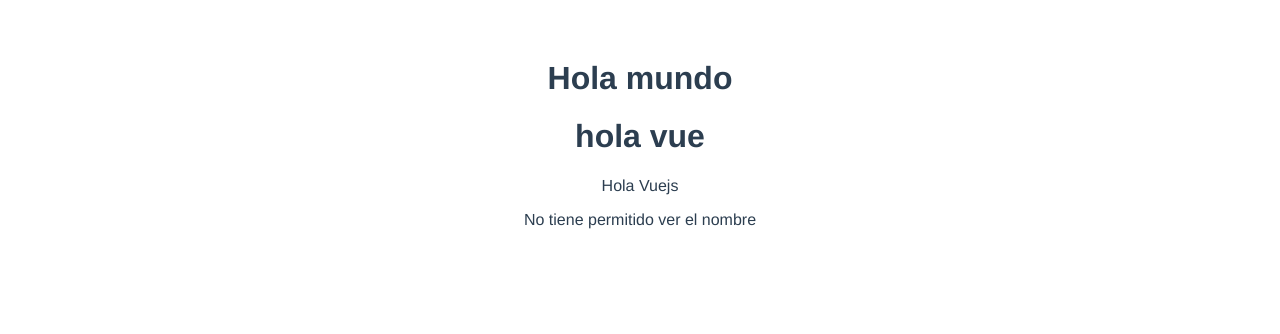
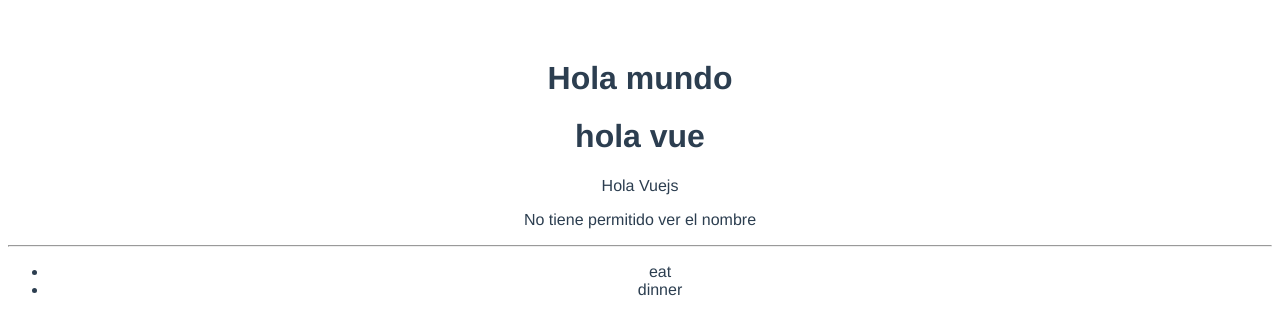
Before and after one commit to AlexeikV/myfirstapp, a Vue app: page / in a window 1280 px wide. Shown: the top 334 px of the page. Built offline with nearby package versions, Linux system fonts and the light colour scheme.

Commit message:
Implementacion de listas y el bucle 'for'

```diff
--- a/src/components/Test.vue
+++ b/src/components/Test.vue
@@ -12,6 +12,12 @@
     <div v-else>
       <p>No tiene permitido ver el nombre</p>
     </div>
+    <hr>
+    <ul>
+      <li v-for="task in tasks">
+        {{task.title}}
+      </li>
+    </ul>
   </div>
 </template>
 
@@ -25,7 +31,12 @@
           lastName: 'MacMillan'
         },
         myHTML: '<h1>hola vue<h1/>',
-        showName: false
+        showName: false,
+        tasks:[
+          {title:'eat'},
+          {title:'dinner'}
+
+        ]
       }
     }
   }
```
